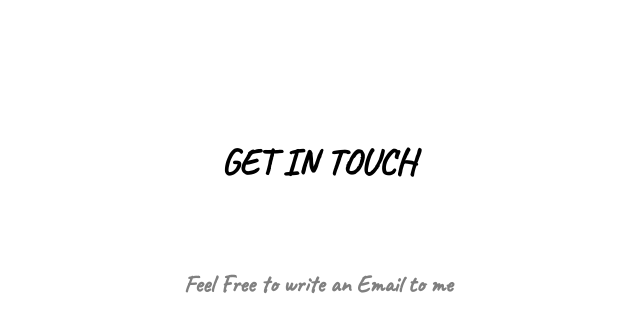
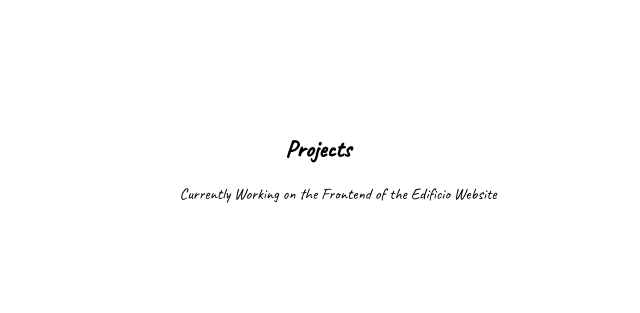
Before and after one commit to DarkPhoenix616/Portfolio---HTML, a plain HTML site: page index.html in a window 1280 px wide. Shown: the part 3976-4289 px from the top of the page, without its empty margins (322-962 px from the left). Drawn offline with Linux system fonts and the light colour scheme.

Commit message:
Trying out VSCODE git commit

```diff
--- a/index.html
+++ b/index.html
@@ -97,6 +97,9 @@
 </pre>
 <div><br><br><br><br><br><br><br><br></div>
 <div align="center">
+    <H2>Projects</H2>
+    <ul>Currently Working on the Frontend of the Edificio Website</ul>
+    <br><br><br><br
 <pre><font size="4"><h1><a name="Contact">GET IN TOUCH</a></h1></font></pre><br><br>
 
 
--- a/style.css
+++ b/style.css
@@ -1,3 +1,4 @@
 *{
     font-family: 'Caveat', cursive;
+    text-align:center;
 }
```
